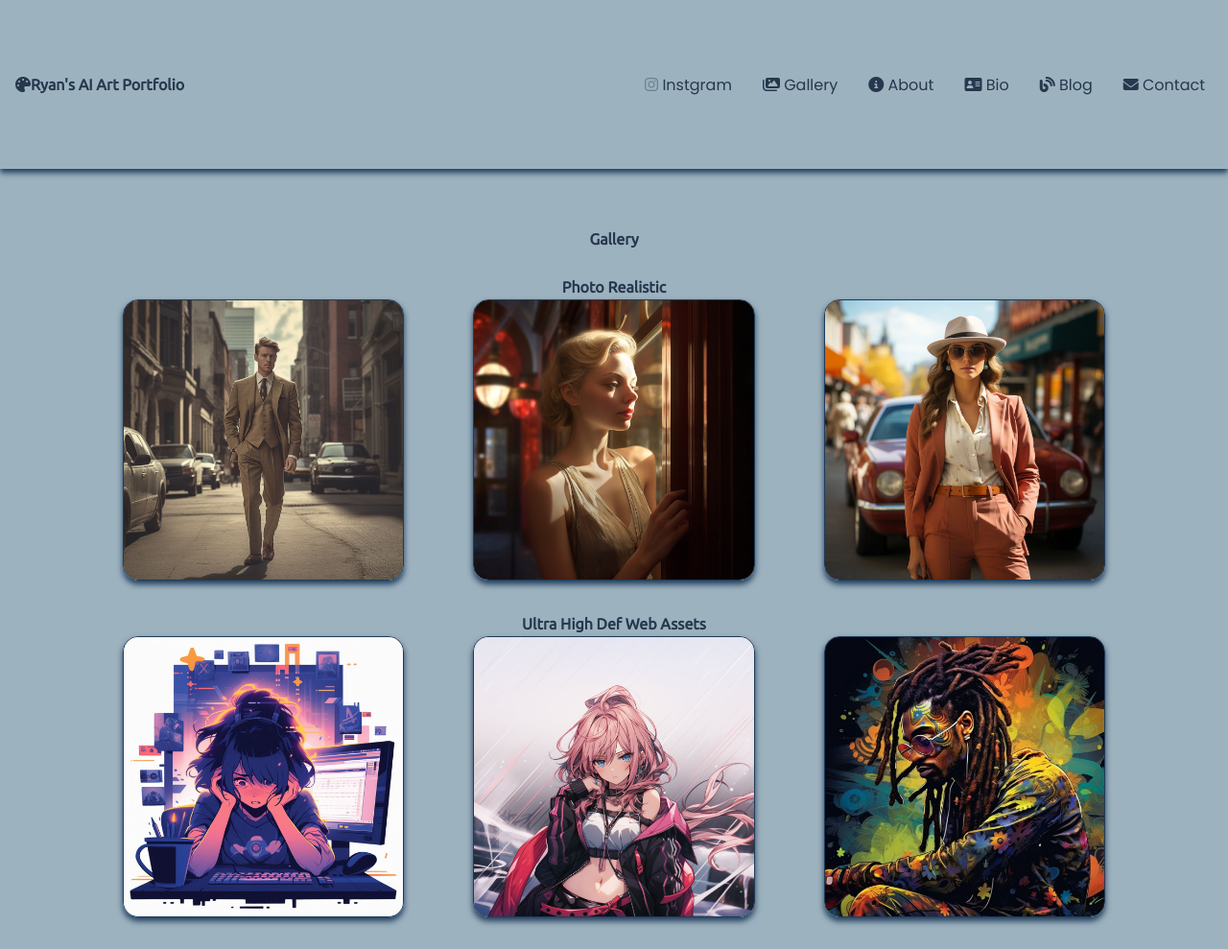
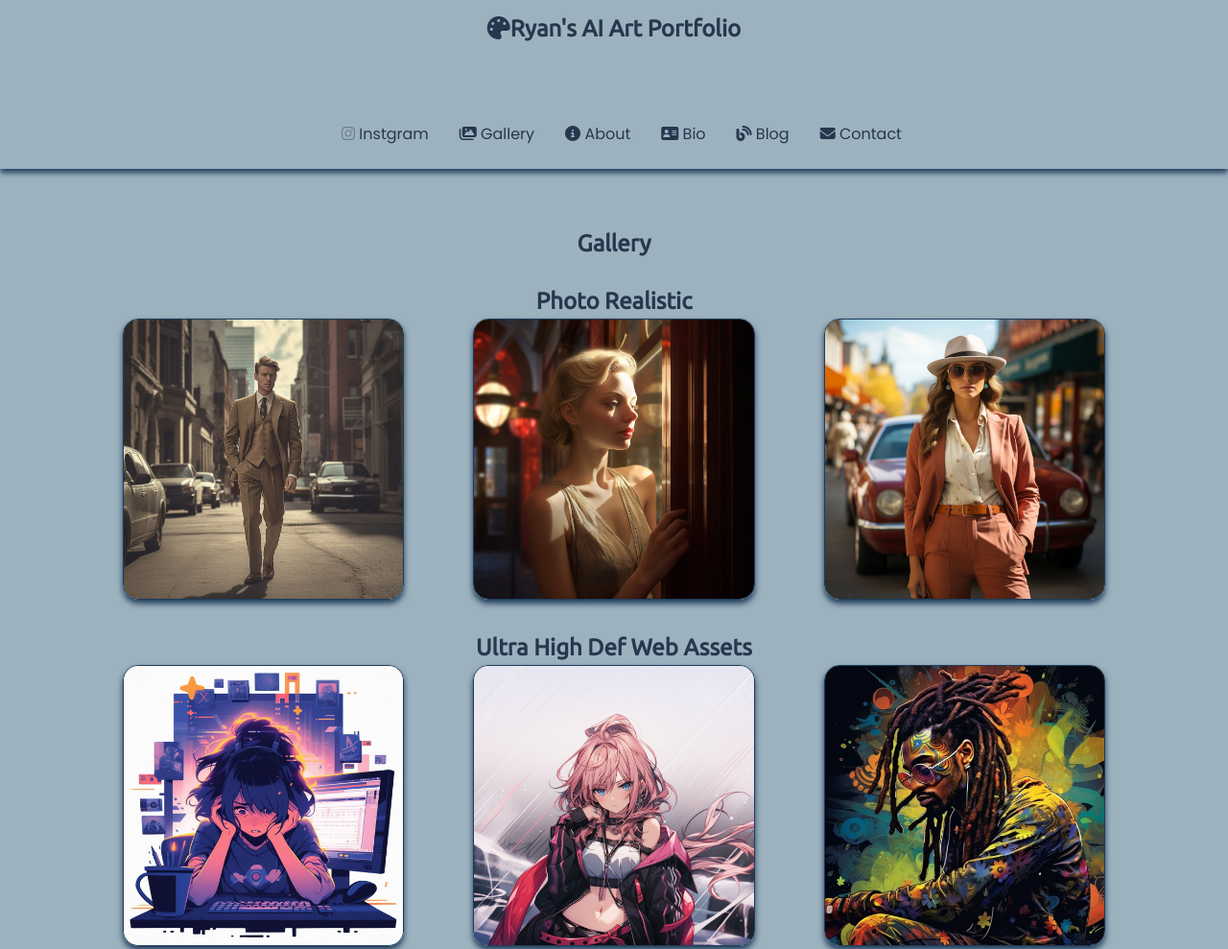
Before and after one commit to RW2023/ai-art-portfolio, a plain HTML site: page index.html in a window 1280 px wide. Shown: the top 989 px of the page at 96% size. Drawn offline with Linux system fonts and the light colour scheme; some packages are replaced by stand-ins of ours.

Commit message:
update flex on mobile

```diff
--- a/src/css/styles.css
+++ b/src/css/styles.css
@@ -209,13 +209,17 @@ footer p {
     background-color: var(--tertiary-color);
   }
 
+  header {
+  flex-direction: column;
+  }
+
 h1,
 h2,
 h3,
 h4,
 h5,
 h6 {
-  font-size: 1em;
+  font-size: 1.5em;
 }
 
 h1{
```
